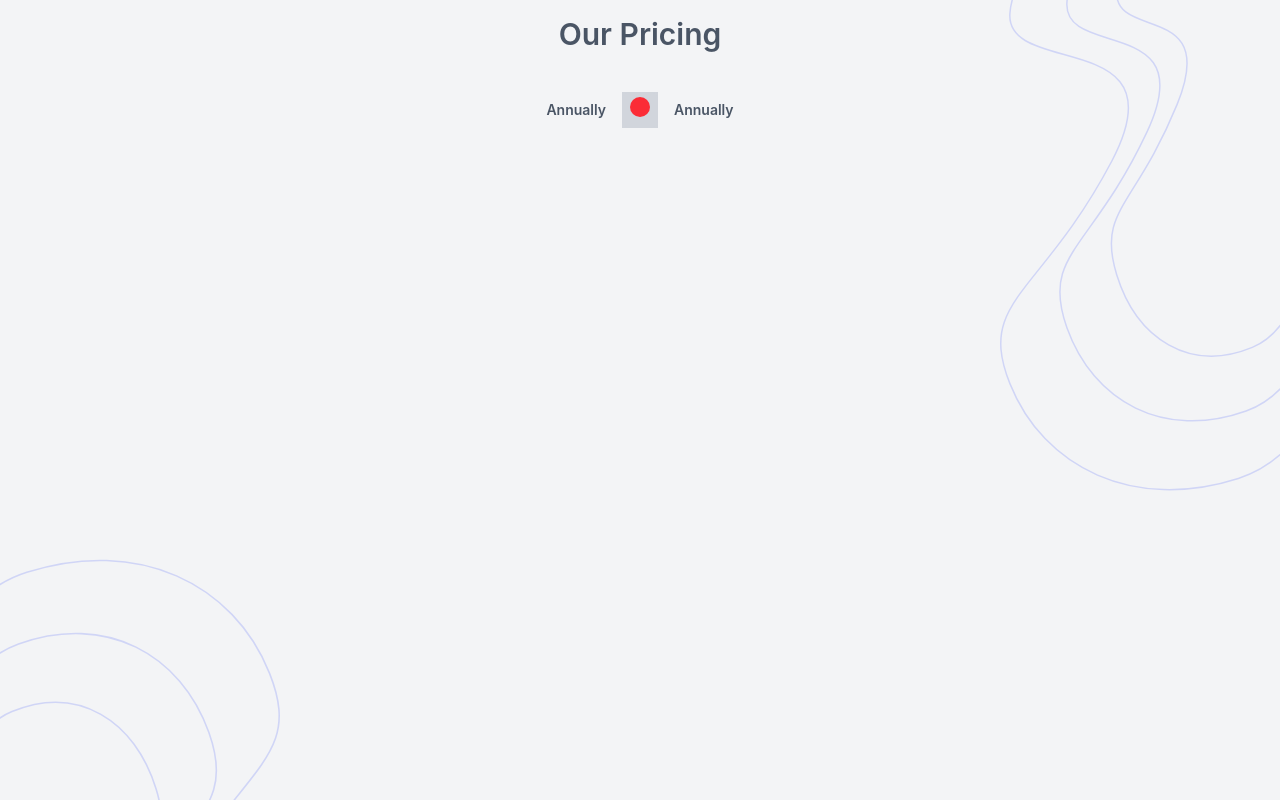
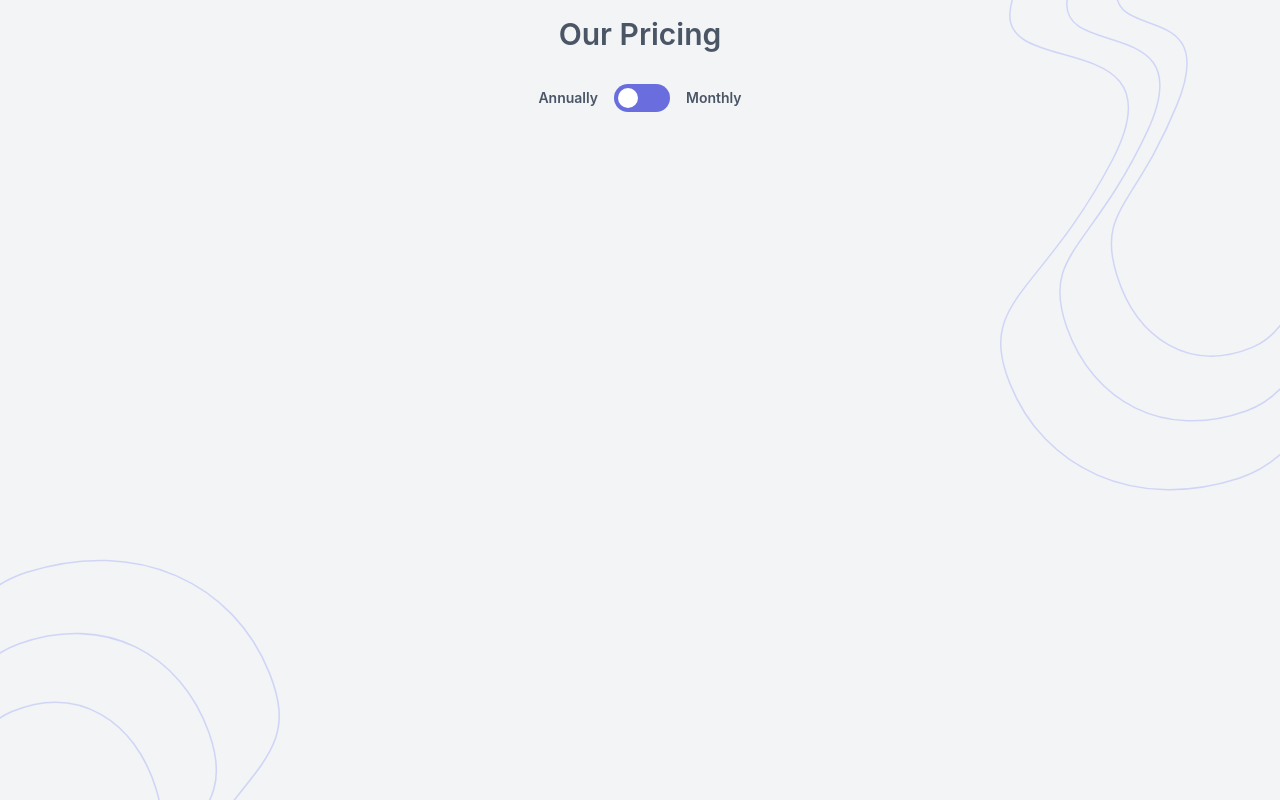
Before and after one commit to Developerfiyin/Pricing-components, a React (Vite) app: page / in a window 1280 px wide. Built offline with nearby package versions, Linux system fonts and the light colour scheme.

Commit message:
Update App.jsx

```diff
--- a/src/App.jsx
+++ b/src/App.jsx
@@ -7,7 +7,7 @@ function App() {
       <section className=" bg-gray-100 min-h-screen  ">
         <div className=" ">
           {/* THE DIV WITH PRICING AND BUTTONS IS BELOW THIS COMMENT */}
-          <div className="flex flex-col items-center justify-center gap-6">
+          <div className="flex flex-col items-center justify-center gap-4">
             <h2 className=" text-3xl p-4 font-semibold text-gray-600 ">
               {" "}
               Our Pricing{" "}
@@ -18,16 +18,16 @@ function App() {
                 {" "}
                 Annually
               </button>
-              <div className="flex justify-center w-full gap-2 bg-gray-300">
-                <button className="w-9 h-9 bg-gray-300 rounded-lg">
-                  <button className="w-5 h-5 bg-red-500 rounded-full ">
+              <div className="flex gap-2 bg-[hsl(238,63%,64%)] rounded-2xl px-1 py-1">
+                <button className="w-5 h-5 bg-white rounded-full"> </button>
+                  <button className="w-5 h-5 bg-lavender rounded-full "> </button>
                     {" "}
-                  </button>
-                </button>
+
+
               </div>
               <button className=" cursor-pointer text-sm font-semibold text-gray-600 hover:text-gray-400">
                 {" "}
-                Annually
+                Monthly
               </button>
             </div>
           </div>{" "}
```
